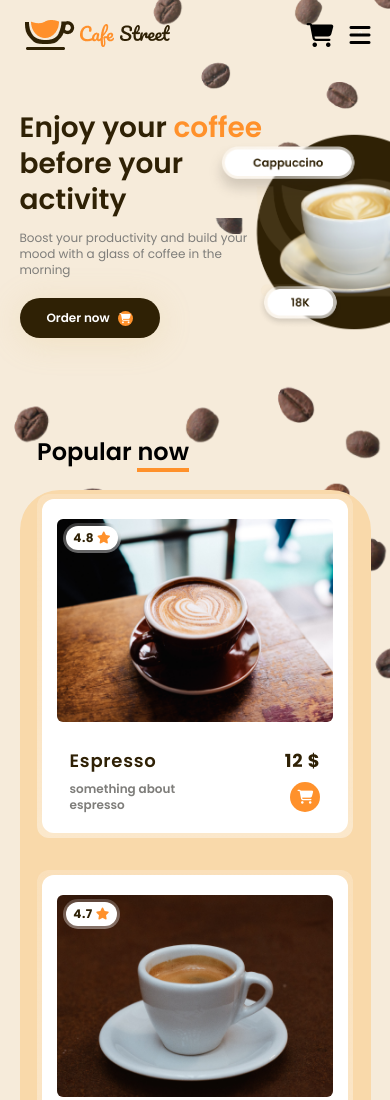
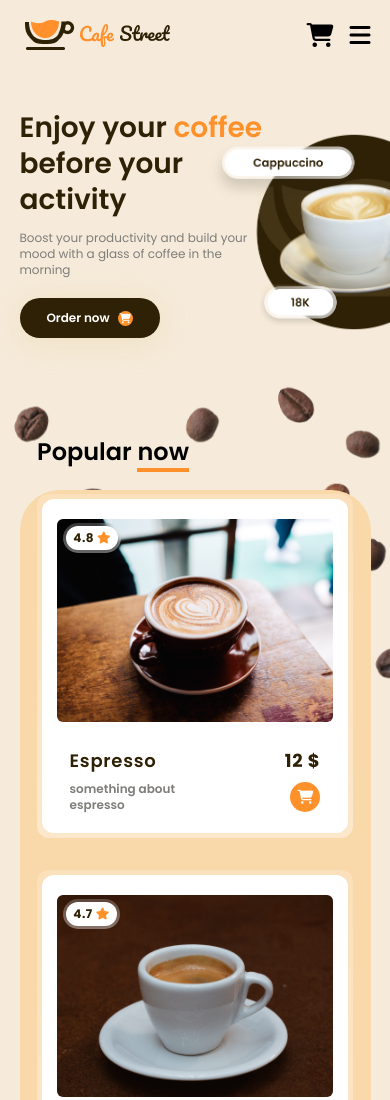
Before and after one commit to adilzhexen0v/CafeStreet, a plain HTML site: page index.html in a window 390 px wide. Shown: the top 1100 px of the page. Drawn offline with Linux system fonts and the light colour scheme.

Commit message:
some fix

```diff
--- a/css/style.css
+++ b/css/style.css
@@ -733,10 +733,7 @@ header * {
           z-index: 1;
      }
      .bg__item{
-          opacity: 0.8;
-          width: 360px;
-          margin-right: -120px;
-          margin-top: -16px;
+          display: none;
      }
      .header__container h1{
           font-size: 28px;
@@ -803,9 +800,7 @@ header * {
 }
 
 @media screen and (max-width:320px) {
-     .bg__item{
-          display: none;
-     }
+
      .header__container{
           padding-top: 30px;
           padding-bottom: 12px;
```
